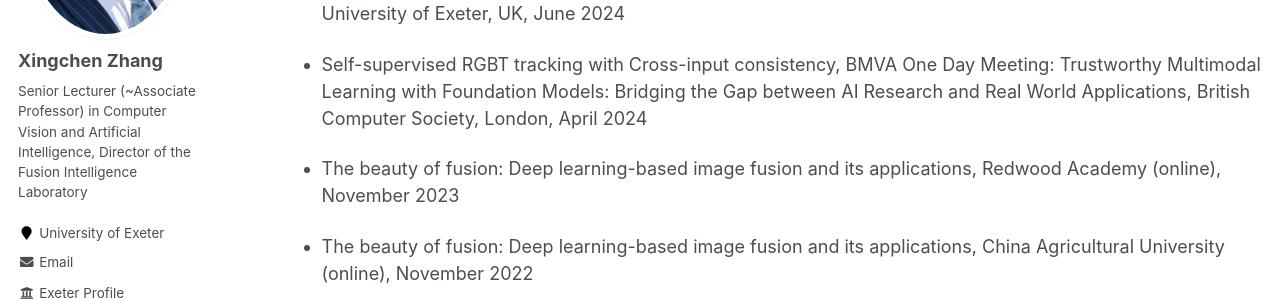
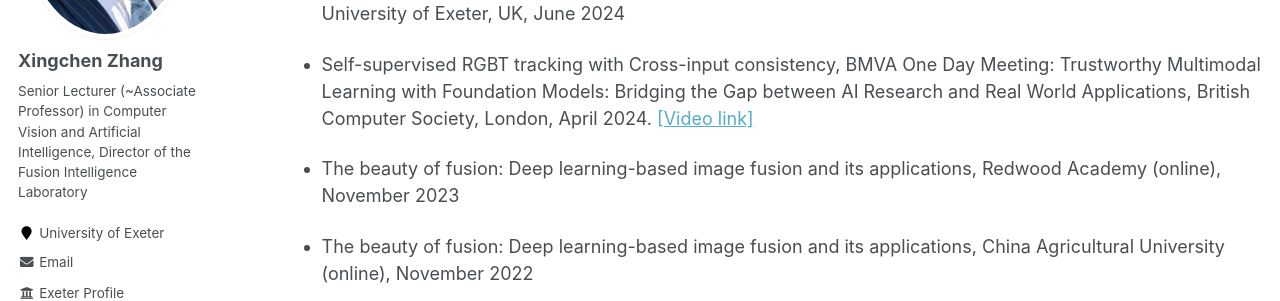
Before and after one commit to xingchenzhang/xingchenzhang.github.io, a Jekyll site: the page built from _pages/talks.md, in a window 1280 px wide and 900 px high, scrolled down 1030 px. Shown: the part 237-538 px from the top of the window. Built offline with Jekyll 4.4.1, drawn with Linux system fonts in a browser that asks for light colours.

Commit message:
update the video link to my ss-rgbt talk

```diff
--- a/_pages/talks.md
+++ b/_pages/talks.md
@@ -40,7 +40,7 @@ author_profile: true
 
 - Fusion Intelligence and Fellowship Experience, Future of AI Awards 2024: Collaborate, Debate, Invent, University of Exeter, UK, June 2024
 
-- Self-supervised RGBT tracking with Cross-input consistency, BMVA One Day Meeting: Trustworthy Multimodal Learning with Foundation Models: Bridging the Gap between AI Research and Real World Applications, British Computer Society, London, April 2024
+- Self-supervised RGBT tracking with Cross-input consistency, BMVA One Day Meeting: Trustworthy Multimodal Learning with Foundation Models: Bridging the Gap between AI Research and Real World Applications, British Computer Society, London, April 2024. [[Video link]](https://www.youtube.com/watch?v=PnUwBPaMKIo)
 
 - The beauty of fusion: Deep learning-based image fusion and its applications, Redwood Academy (online), November 2023
 
```
